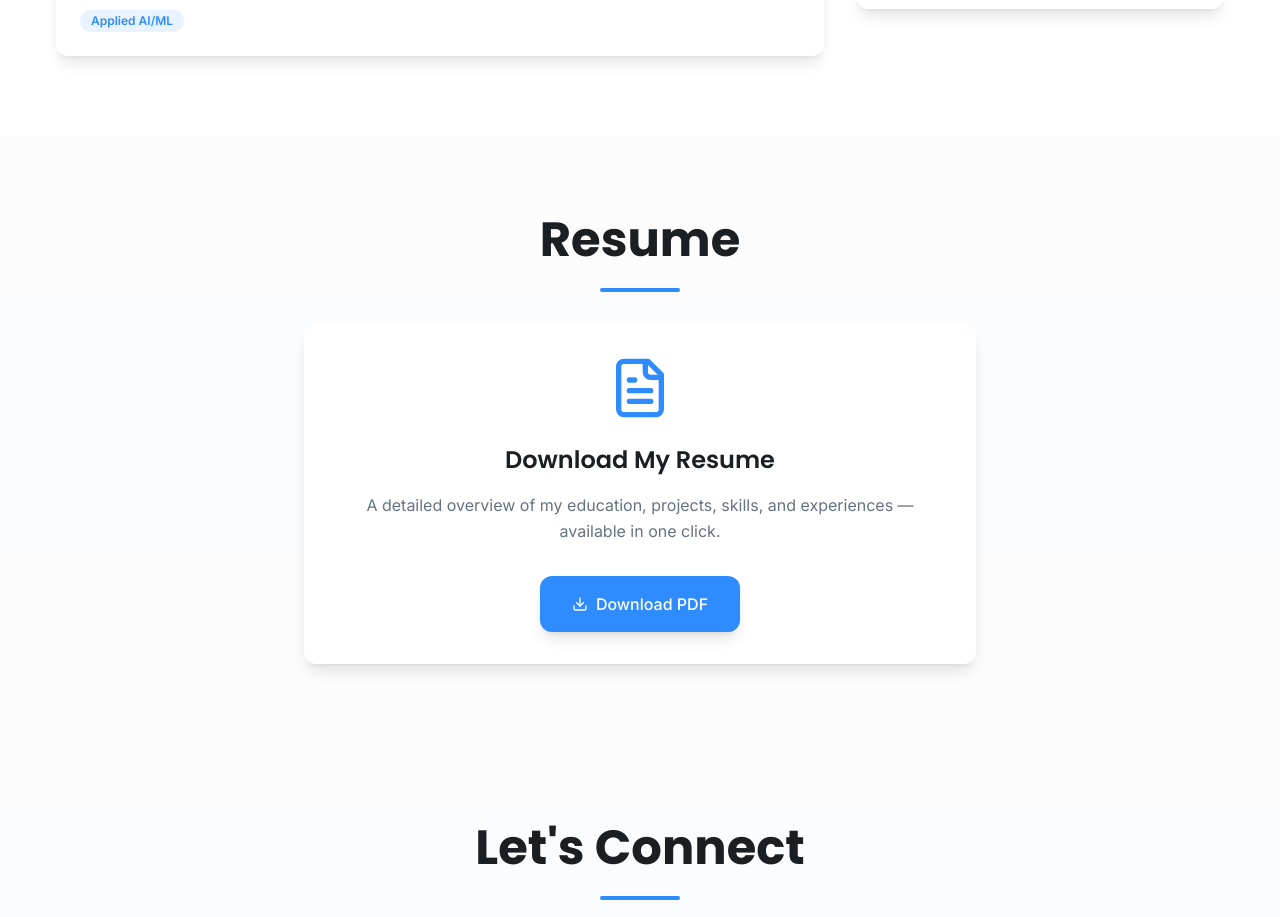
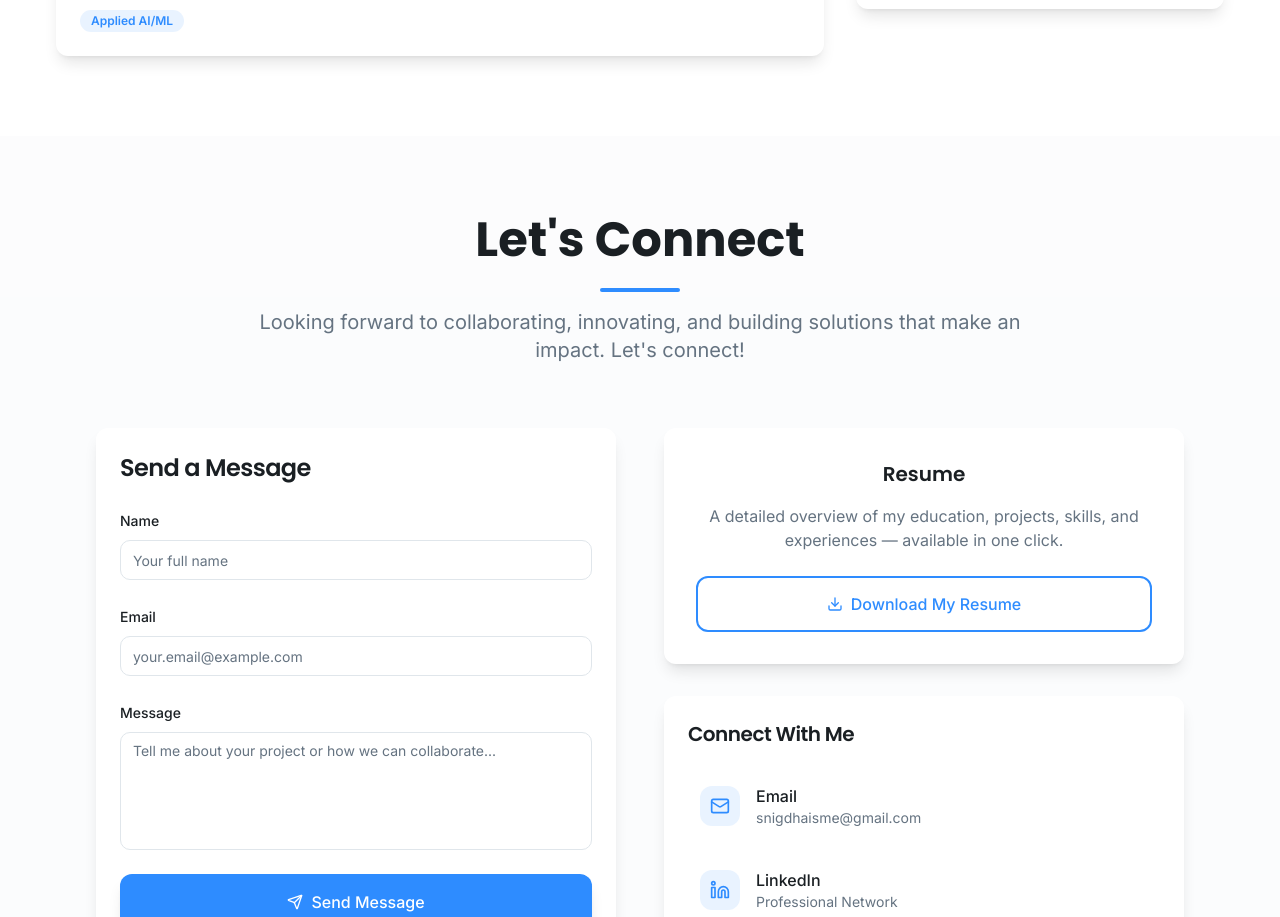
Before and after one commit to Snigdha-Gayathri/Snigdha-Portfolio, a React (Vite) app: page / in a window 1280 px wide. Shown: the part 5800-6717 px from the top of the page. Built offline with nearby package versions, Linux system fonts and the light colour scheme.

Commit message:
Removed duplicate ResumeSection from Index.tsx

```diff
--- a/src/components/resume-section.tsx
+++ /dev/null
@@ -1,46 +0,0 @@
-import { Button } from "@/components/ui/button"
-import { Card, CardContent } from "@/components/ui/card"
-import { Download, FileText } from "lucide-react"
-
-const ResumeSection = () => {
-  return (
-    <section id="resume" className="py-20 px-6 bg-muted/30">
-      <div className="container mx-auto max-w-4xl text-center">
-        <div className="slide-up">
-          <h2 className="font-poppins font-bold text-4xl md:text-5xl mb-6 text-foreground">
-            Resume
-          </h2>
-          <div className="w-20 h-1 bg-primary mx-auto rounded-full mb-8"></div>
-
-          <Card className="card-hover border-0 shadow-lg max-w-2xl mx-auto">
-            <CardContent className="p-8">
-              <div className="flex items-center justify-center mb-6">
-                <FileText className="w-16 h-16 text-primary" />
-              </div>
-
-              <h3 className="font-poppins font-semibold text-2xl mb-4 text-foreground">
-                Download My Resume
-              </h3>
-
-              <p className="text-muted-foreground mb-8 leading-relaxed">
-                A detailed overview of my education, projects, skills, and experiences — available in one click.
-              </p>
-
-              <Button
-                variant="hero"
-                size="lg"
-                className="min-w-[200px]"
-                onClick={() => window.open("/mnt/data/Snigdha-Gayathri-Resume.pdf", "_blank")}
-              >
-                <Download className="w-5 h-5" />
-                Download PDF
-              </Button>
-            </CardContent>
-          </Card>
-        </div>
-      </div>
-    </section>
-  )
-}
-
-export default ResumeSection
--- a/src/pages/Index.tsx
+++ b/src/pages/Index.tsx
@@ -5,7 +5,6 @@ import AboutSection from "@/components/about-section"
 import ProjectsSection from "@/components/projects-section"
 import SkillsSection from "@/components/skills-section"
 import ExperienceSection from "@/components/experience-section"
-import ResumeSection from "@/components/resume-section"
 import ContactSection from "@/components/contact-section"
 
 const Index = () => {
@@ -25,7 +24,9 @@ const Index = () => {
     }, observerOptions)
 
     // Observe all animated elements
-    const animatedElements = document.querySelectorAll(".slide-up, .fade-in, .scale-in")
+    const animatedElements = document.querySelectorAll(
+      ".slide-up, .fade-in, .scale-in"
+    )
     animatedElements.forEach((el) => observer.observe(el))
 
     return () => observer.disconnect()
@@ -39,10 +40,10 @@ const Index = () => {
       <ProjectsSection />
       <SkillsSection />
       <ExperienceSection />
-      <ResumeSection />
+      {/* ✅ Removed <ResumeSection /> */}
       <ContactSection />
     </main>
-  );
-};
+  )
+}
 
-export default Index;
+export default Index
```
Also changed, not shown: src/App.tsx (+11 -11 lines).
